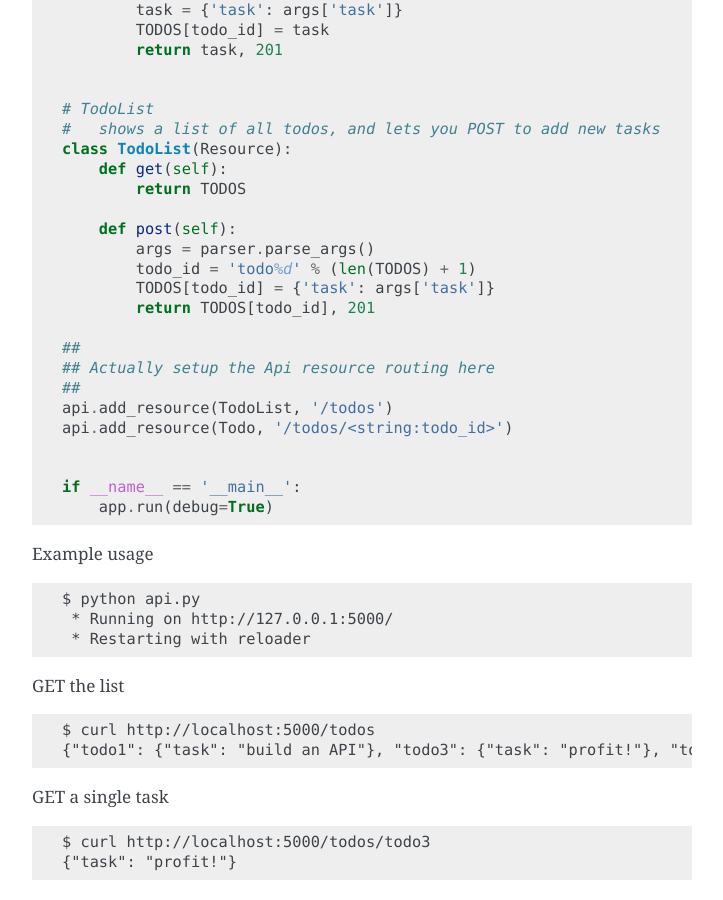
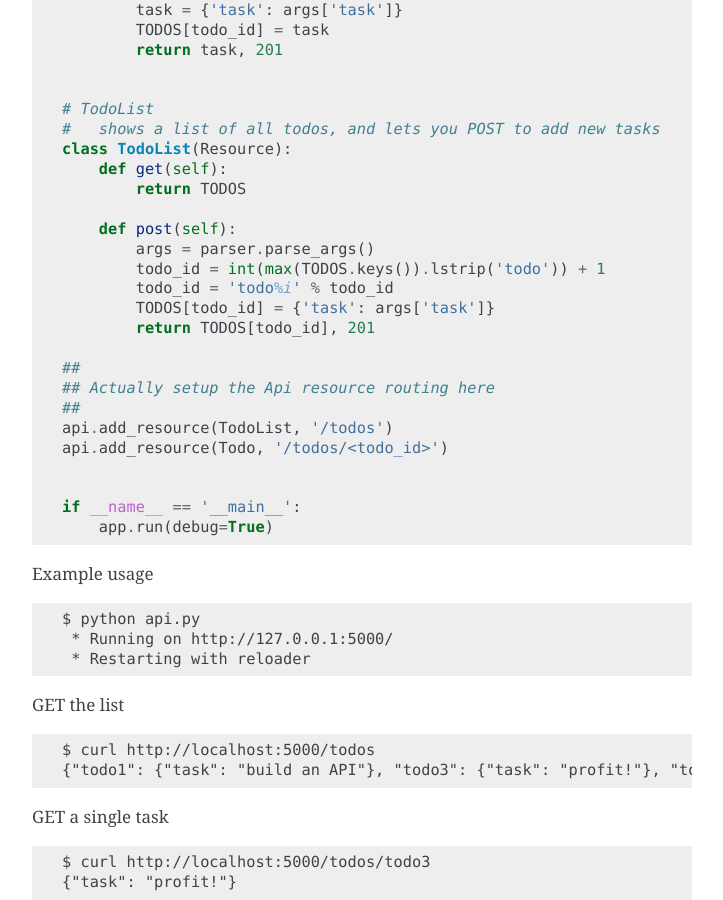
Before and after one commit to flask-restful/flask-restful, a Sphinx documentation site: the page built from docs/quickstart.rst, in a window 1280 px wide and 900 px high, scrolled down 5112 px. Shown: the whole window, without its empty margins (388-1111 px from the left). Built offline with Sphinx 7.4.7, drawn with Linux system fonts in a browser that asks for light colours.

Commit message:
fix full example in docs (closes #344)

```diff
--- a/docs/quickstart.rst
+++ b/docs/quickstart.rst
@@ -267,7 +267,8 @@ Save this example in api.py ::
 
         def post(self):
             args = parser.parse_args()
-            todo_id = 'todo%d' % (len(TODOS) + 1)
+            todo_id = int(max(TODOS.keys()).lstrip('todo')) + 1
+            todo_id = 'todo%i' % todo_id
             TODOS[todo_id] = {'task': args['task']}
             return TODOS[todo_id], 201
 
@@ -275,7 +276,7 @@ Save this example in api.py ::
     ## Actually setup the Api resource routing here
     ##
     api.add_resource(TodoList, '/todos')
-    api.add_resource(Todo, '/todos/<string:todo_id>')
+    api.add_resource(Todo, '/todos/<todo_id>')
 
 
     if __name__ == '__main__':
```
